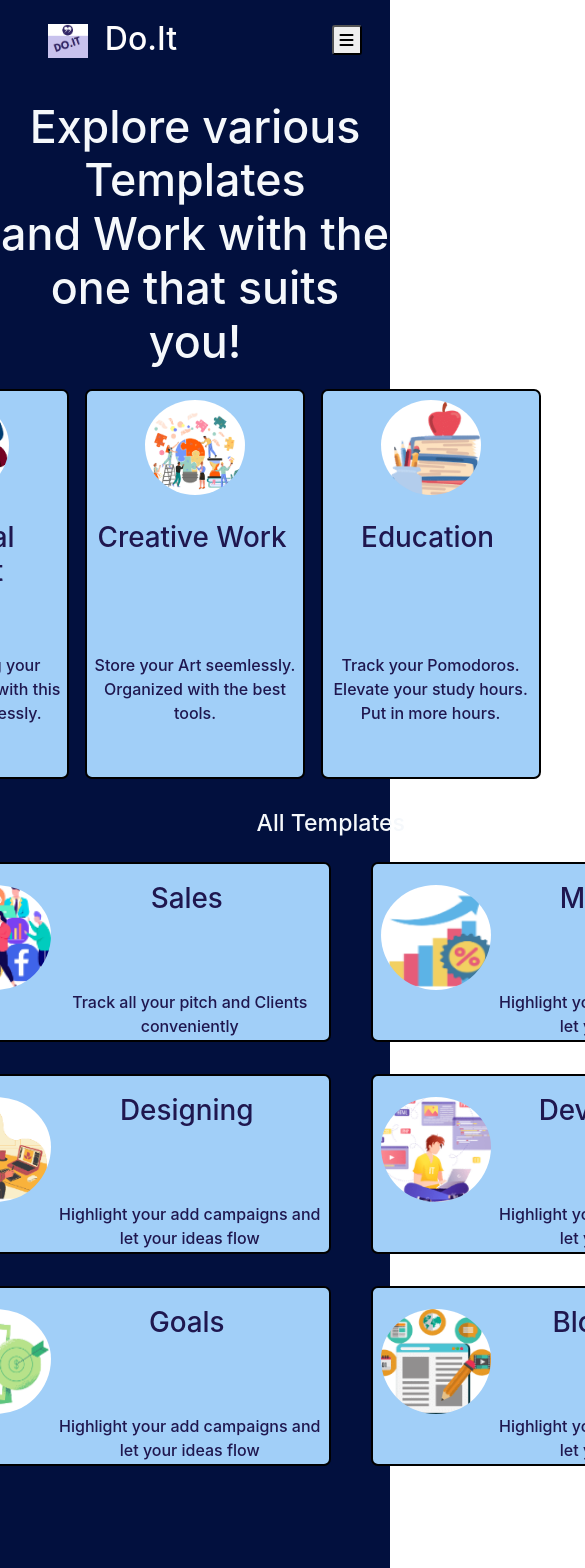
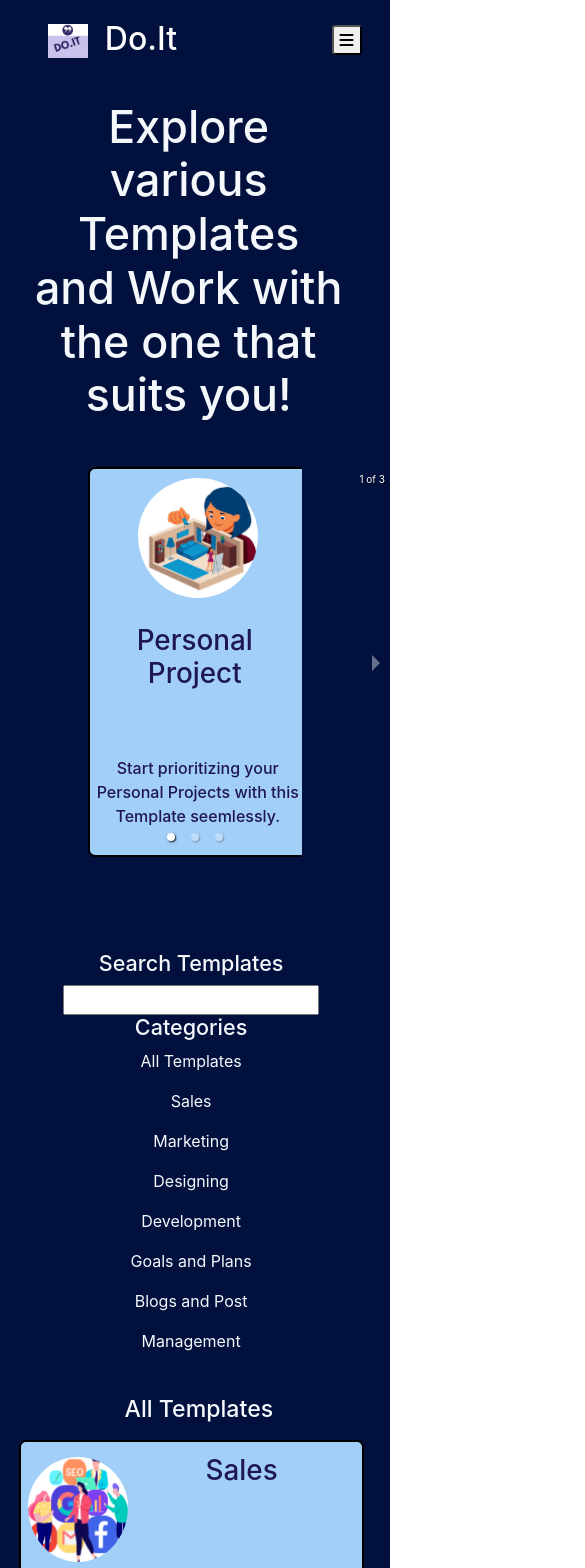
Before and after one commit to vish23698sahu/All_Purpose_Todo_App, a React (Create React App) app: page /templates in a window 390 px wide. Shown: the top 1568 px of the page, 585 px wide, since content can reach past the window. Built offline with nearby package versions, Linux system fonts and the light colour scheme.

Commit message:
v - 24 Templates page made mobile reponsive

```diff
--- a/package.json
+++ b/package.json
@@ -10,6 +10,7 @@
     "firebase": "^9.10.0",
     "react": "^18.2.0",
     "react-dom": "^18.2.0",
+    "react-responsive-carousel": "^3.2.23",
     "react-router-dom": "^5.3.4",
     "react-scripts": "5.0.1",
     "web-vitals": "^2.1.4"
--- /dev/null
+++ b/src/components/Template/TempCarousel/TempCarousel.css
@@ -0,0 +1,20 @@
+.car-card{
+    padding: 5%;
+    width: 200px;
+    align-items: center;
+    text-align: center;
+}
+
+.carousel{
+    text-align: center;
+}
+
+.carousel .thumb{
+    width: 10%;
+    height: 80px;
+}
+
+.carousel .slider-wrapper{
+    width: 55%;
+    text-align: center;
+}
--- /dev/null
+++ b/src/components/Template/TempCarousel/TempCarousel.js
@@ -0,0 +1,24 @@
+import React from 'react';
+import "react-responsive-carousel/lib/styles/carousel.min.css";
+import { Carousel } from 'react-responsive-carousel';
+import TemplateData from '../TemplateData';
+import './TempCarousel.css';
+import TemplateCard from '../TemplateCard';
+
+const TempCarousel = () => {
+    return (
+        <div>
+            <Carousel>
+                {
+                    TemplateData.map((val, index) => {
+                        return (
+                            <TemplateCard key={index} imgSrc={val.imgSrc} heading={val.heading} cont={val.cont} />
+                        )
+                    })
+                }
+            </Carousel>
+        </div>
+    )
+}
+
+export default TempCarousel;
--- a/src/components/Template/Template.css
+++ b/src/components/Template/Template.css
@@ -61,3 +61,35 @@
     color: rgb(160, 193, 224);
     cursor: pointer;
 }
+
+.carousel-mobile{
+    display: none;
+}
+
+
+@media screen and (max-width:786px) {
+    .carousel-mobile{
+        display: block;
+    }
+    .first-line{
+        padding-left: 7%;
+        max-width: 350px
+    }
+    .container-ins-1{
+        display: none;
+    }
+    .temps-container{
+        display: flex;
+        flex-direction: column;
+    }
+    .temp-cont-inner{
+        display: flex;
+        flex-direction: column;
+    }
+    .search-line {
+        padding-top: 5%;
+    }
+    .twoItem{
+        padding-top: 7%;
+    }
+}
--- a/src/components/Template/Template.js
+++ b/src/components/Template/Template.js
@@ -11,14 +11,19 @@ import TemplateCard from "./TemplateCard";
 import TemplateCardTwo from "./TemplateCardTwo";
 import TemplateData from "./TemplateData";
 import './Template.css';
+import TempCarousel from "./TempCarousel/TempCarousel";
 
 const Template = () => {
     return (
         <Fragment>
             <Navbar />
+            <div>
+                <h2 className="first-line" >Explore various Templates<br /> and Work with the one that suits you!</h2><br />
 
-            <div>
-                <h2 className="first-line" >Explore various Templates<br /> and Work with the one that suits you!</h2>
+                <div className="carousel-mobile">
+                    <TempCarousel />
+                </div>
+
                 <div className="container-ins-1" >
                     {
                         TemplateData.map((value, index) => {
@@ -82,7 +87,6 @@ const Template = () => {
                                 />
                             </div>
                         </div>
-
                         <div className="temp-cont-inner">
                             <div className="items-align-one" >
                                 <TemplateCardTwo
--- a/src/components/Template/TemplateCard.css
+++ b/src/components/Template/TemplateCard.css
@@ -17,6 +17,16 @@ h1{
     padding: 5px;
 }
 
+.rounded-circle{
+    width: 70px;
+}
+
 .imgs {
     padding-top: 10px;
 }
+
+@media screen and (max-width:786px) {
+    .carousel .slide img{
+        width: 120px !important;
+    }
+}
--- a/src/components/Template/TemplateCard.js
+++ b/src/components/Template/TemplateCard.js
@@ -6,7 +6,7 @@ const TemplateCard = (props) => {
         <Fragment>
             <div className="temp-card-1">
                 <div>
-                    <img src={props.imgSrc} width='100px' height='100px' className="rounded-circle imgs" alt="card" ></img><br /><br />
+                    <img src={props.imgSrc} className="rounded-circle imgs" alt="card" ></img><br /><br />
                 </div>
                 <div>
                     <h1>{props.heading}</h1><br />
--- a/src/components/Template/TemplateCardTwo.css
+++ b/src/components/Template/TemplateCardTwo.css
@@ -31,3 +31,23 @@ h1{
 .imgs {
     padding-top: 5px;
 }
+
+
+@media screen and (max-width:786px) {
+    .temp-card-2 {
+        padding-top: 1%;
+        margin-left: 3%;
+        margin-bottom: 4%;
+        width: 95%;
+        height: 180px;
+        border: 2px solid black;
+        border-radius: 7px;
+        background-color: rgb(161, 207, 248);
+        color: rgb(31, 23, 79);
+        /* display: flex; */
+        /* justify-content: center; */
+    }
+    .imgs{
+        width: 100px;
+    }
+}
```
Also changed, not shown: 1 other file (tests, documents, lock files or other folders).
